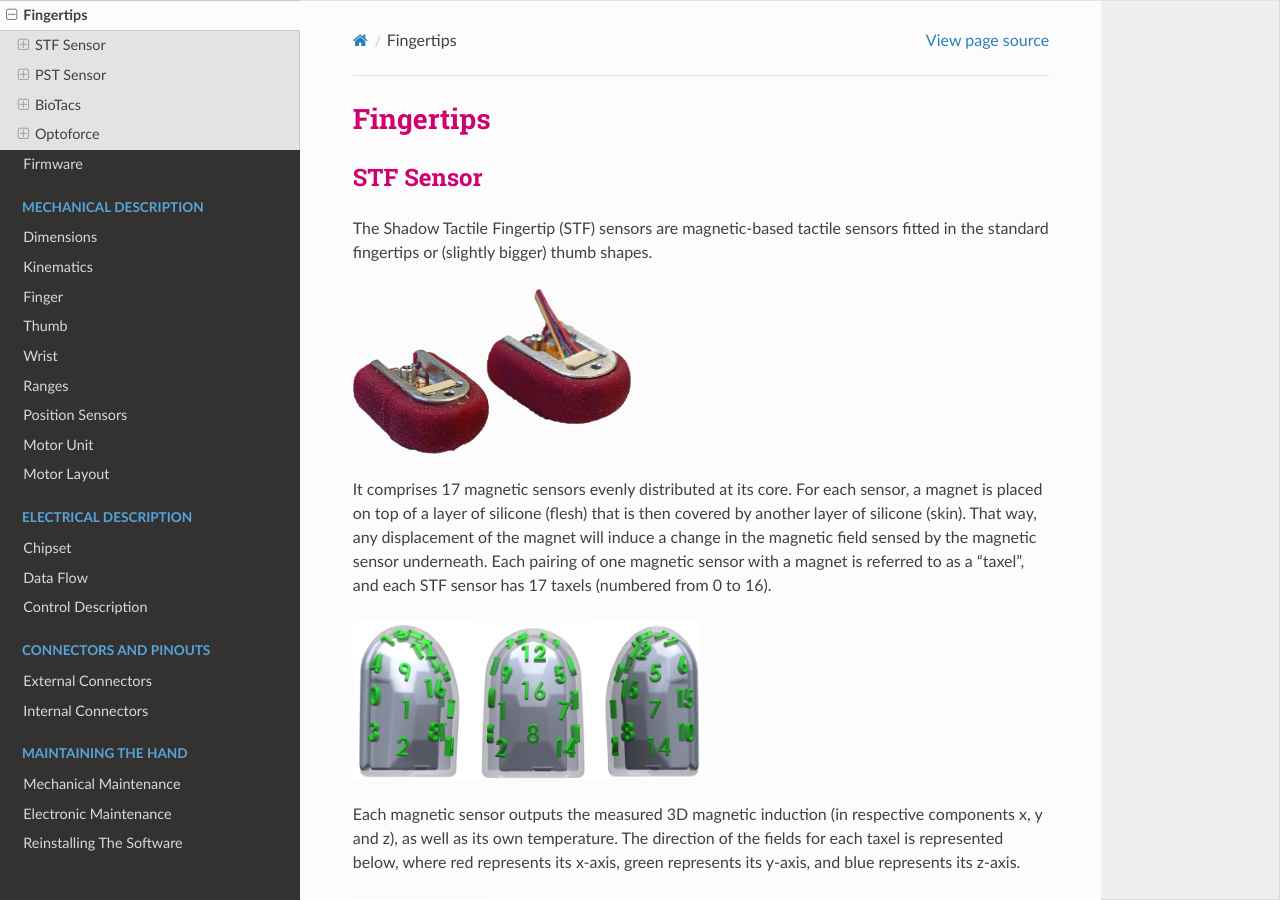
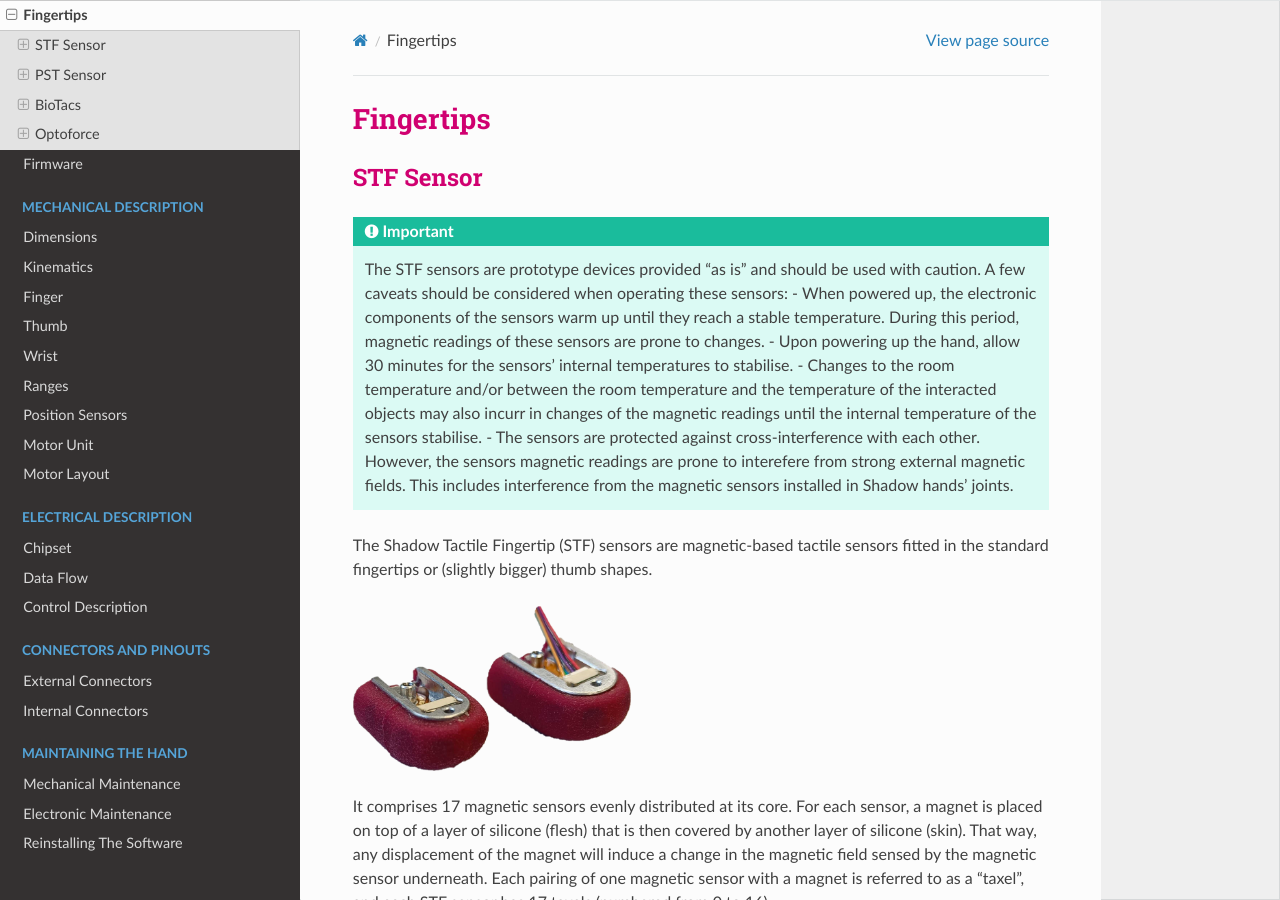
Before and after one commit to shadow-robot/sr_dexterous_hand_documentation, a Sphinx documentation site: the page built from docs/user_guide/sd_fingertips.rst, in a window 1280 px wide and 900 px high. Built offline with Sphinx 7.4.7 and the Read the Docs theme 2.0.0, drawn with Linux system fonts in a browser that asks for light colours; some of the changed text lies outside the part shown.

Commit message:
Adding information about STF caviats and PST/Biotac legacy support

```diff
--- a/docs/user_guide/sd_fingertips.rst
+++ b/docs/user_guide/sd_fingertips.rst
@@ -3,6 +3,14 @@
 
 STF Sensor
 ----------
+
+.. important:: The STF sensors are prototype devices provided "as is" and should be used with caution.
+   A few caveats should be considered when operating these sensors:
+   - When powered up, the electronic components of the sensors warm up until they reach a stable temperature. During this period, magnetic readings of these sensors are prone to changes.
+   - Upon powering up the hand, allow 30 minutes for the sensors' internal temperatures to stabilise.
+   - Changes to the room temperature and/or between the room temperature and the temperature of the interacted objects may also incurr in changes of the magnetic readings until the internal temperature of the sensors stabilise.
+   - The sensors are protected against cross-interference with each other. However, the sensors magnetic readings are prone to interefere from strong external magnetic fields. This includes interference from the magnetic sensors installed in Shadow hands' joints.
+
 The Shadow Tactile Fingertip (STF) sensors are magnetic-based tactile sensors fitted in the
 standard fingertips or (slightly bigger) thumb shapes.
 
@@ -97,7 +105,10 @@
 
 PST Sensor
 ----------
-These are simple sensors, fitted as standard, which measure the air pressure within a bubble at
+
+.. important:: The PST sensors are no longer in production but will continue to be supported as legacy devices.
+
+The Pressure Sensor Tactile (PST) are simple sensors, fitted as standard, which measure the air pressure within a bubble at
 the finger tip. When the finger tip presses on an object, the pressure in the bubble increases.
 The sensor incorporates an automatic drift and temperature compensation algorithm
 (essentially a high pass filter with an extremely low cut off frequency).
@@ -132,6 +143,9 @@
 
 BioTacs
 -------
+
+.. important:: The BioTac sensors are no longer in production but will continue to be supported as legacy devices.
+
 The BioTacSP® is a biologically inspired tactile sensor from SynTouch LLC. It consists of a rigid
 core surrounded by an elastic skin filled with a fluid to give a compliance similar to the human
 fingertip. The BioTac is capable of detecting the full range of sensory information that human
```
